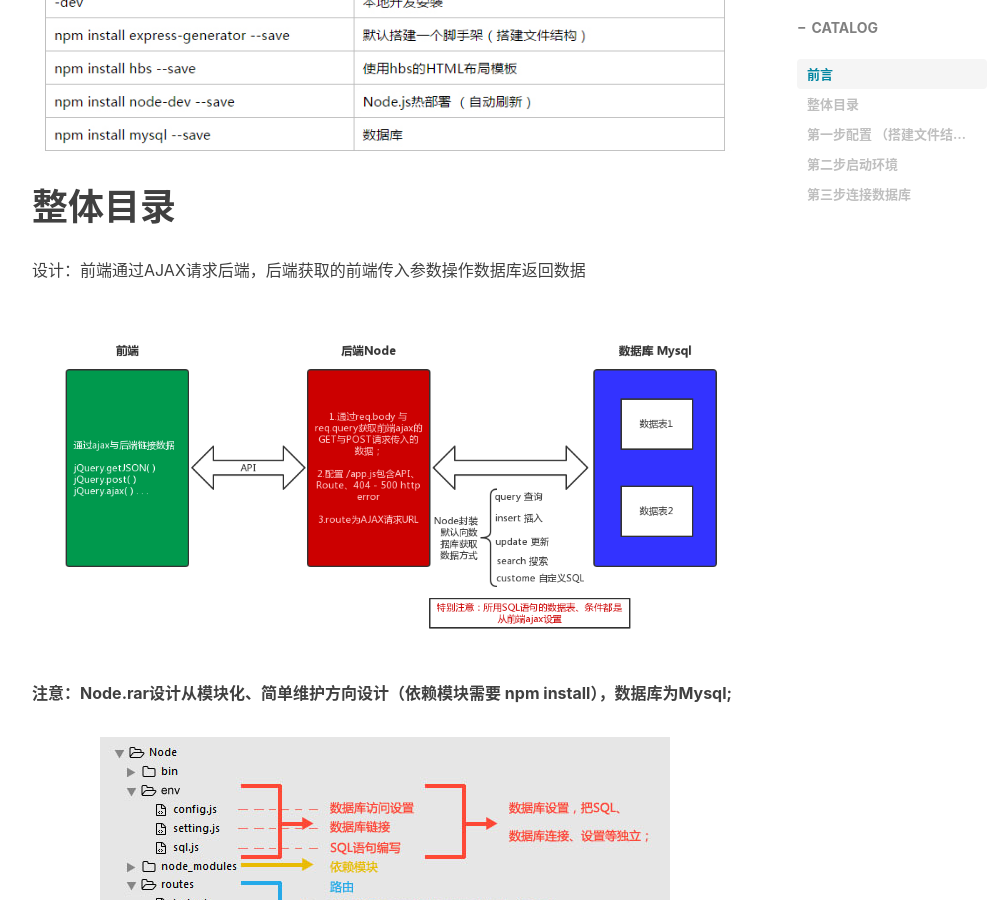
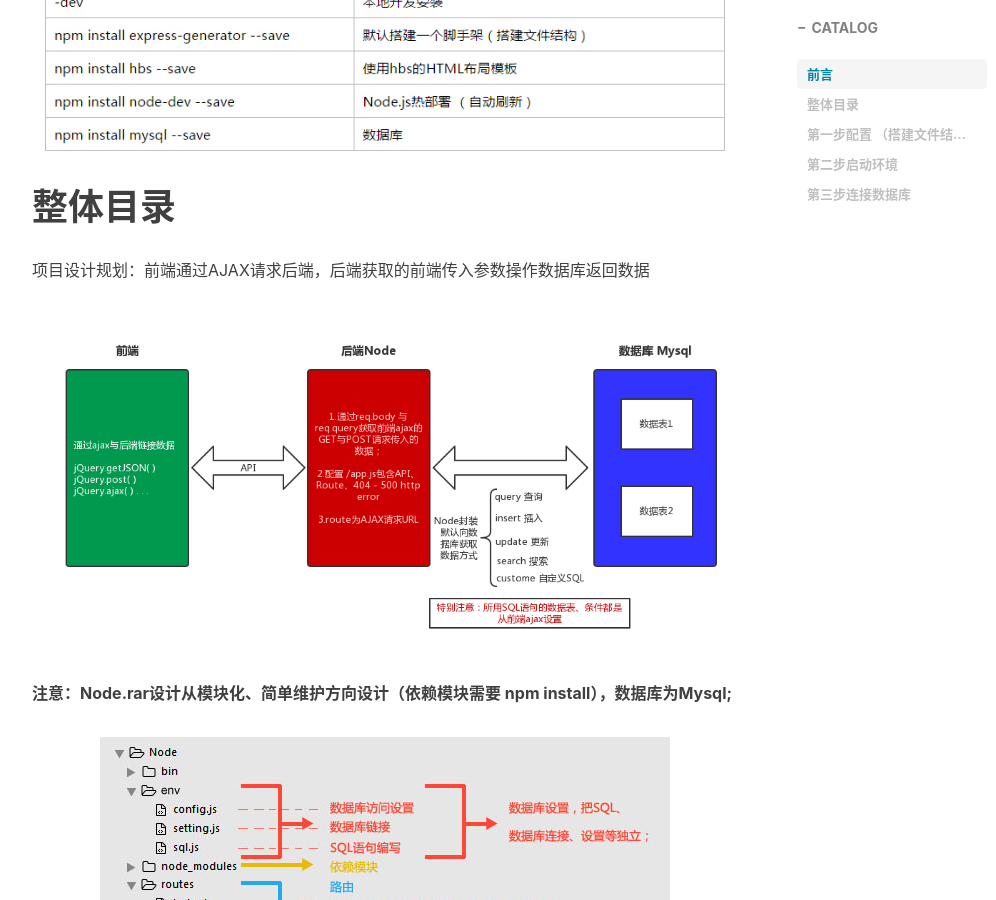
Before and after one commit to devin-huang/devin-huang.github.io, a Jekyll site: the page built from _posts/2017-08-12-Node.js搭建服务器与数据库连接.md, in a window 1280 px wide and 900 px high, scrolled down 785 px. Shown: the whole window, without its empty margins (233-1229 px from the left). Built offline with Jekyll 4.4.1, drawn with Linux system fonts in a browser that asks for light colours; nearby versions of some CDN libraries; comment, search, counter and statistics services are not loaded.

Commit message:
Update 2017-08-12-Node.js搭建服务器与数据库连接.md

```diff
--- a/_posts/2017-08-12-Node.js搭建服务器与数据库连接.md
+++ b/_posts/2017-08-12-Node.js搭建服务器与数据库连接.md
@@ -22,7 +22,7 @@ Node.js：使JavaScript从页面脚本语言扩展成为一门服务端语言的
 
 # 整体目录
 
-设计：前端通过AJAX请求后端，后端获取的前端传入参数操作数据库返回数据
+项目设计规划：前端通过AJAX请求后端，后端获取的前端传入参数操作数据库返回数据
 
 ![](/img/pubilc/node-liucheng.png)
 
```
